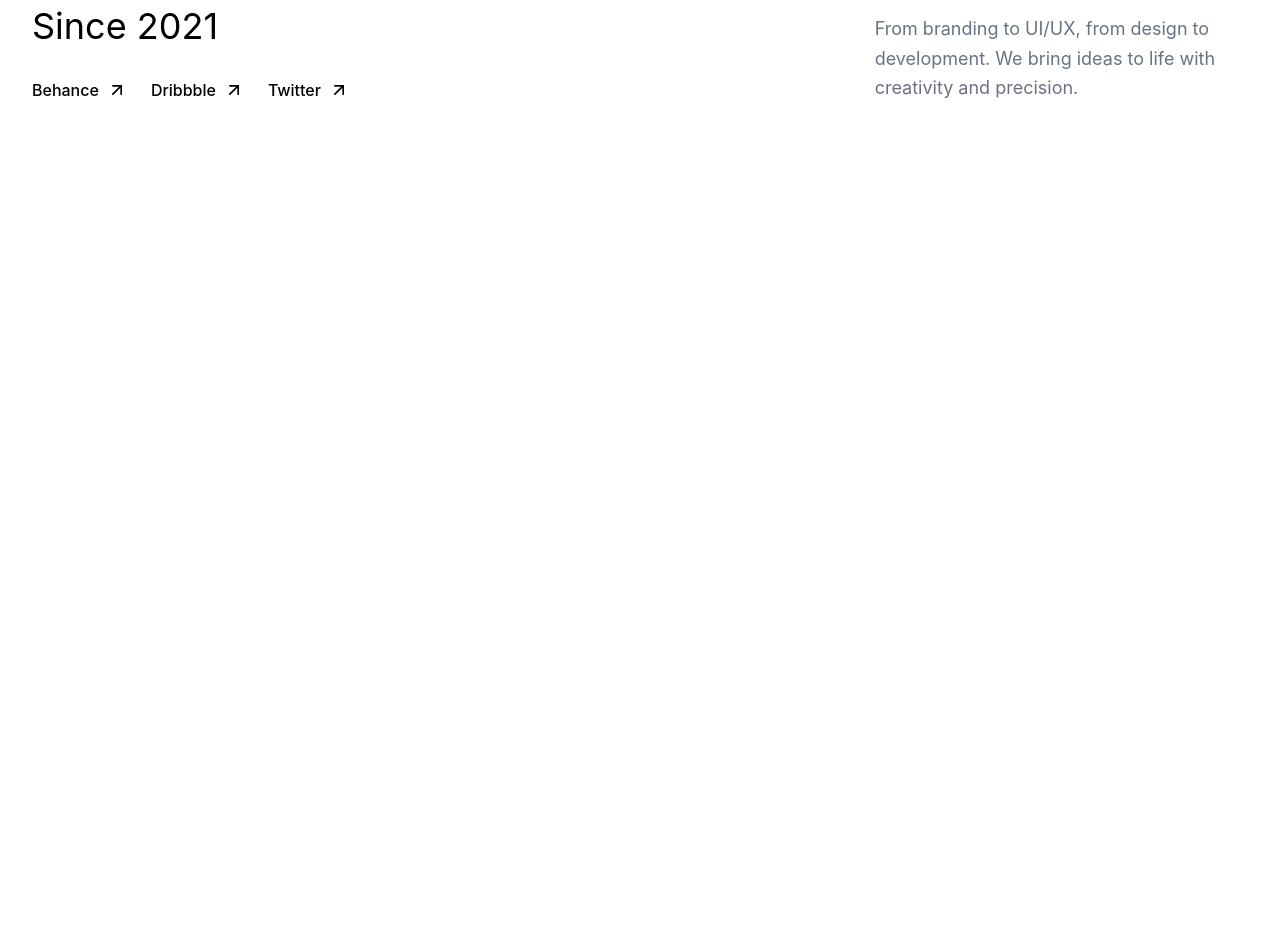
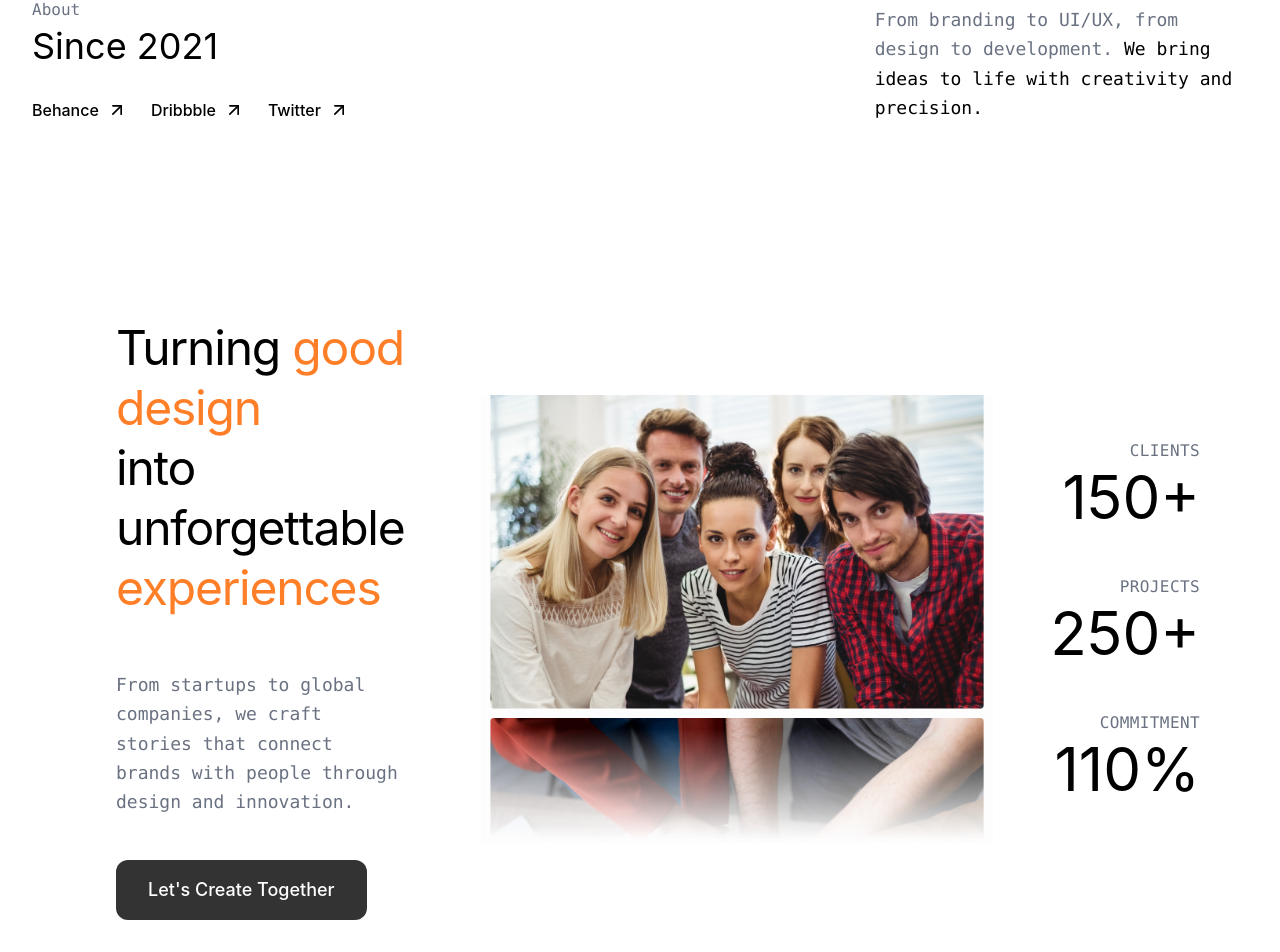
Before and after one commit to saifhusain62/Alvio_Client_Project, a React (Vite) app in the folder frontend/: page / in a window 1280 px wide. Shown: the part 688-1640 px from the top of the page. Before the commit the page ends 870 px from the top, so only its background shows below. Built offline with nearby package versions, Linux system fonts and the light colour scheme.

Commit message:
Home About us section Done

```diff
--- /dev/null
+++ b/frontend/src/components/HomeComponent/AboutHome.tsx
@@ -0,0 +1,88 @@
+// HeroSection.tsx
+import React from "react";
+import { Link } from "react-router-dom";
+import Aboutimg from '../../assets/aboutimg.png'
+
+const HeroSection: React.FC = () => {
+  return (
+    <section className="bg-white w-full min-h-screen flex items-center justify-center px-4 sm:px-6 md:px-10 lg:px-20 py-10 sm:py-16 md:py-20">
+      <div className="max-w-[1600px] w-full grid grid-cols-1 lg:grid-cols-[1fr_auto_1fr] gap-8 md:gap-6 lg:gap-10 items-center">
+
+        {/* ===================== LEFT SIDE ===================== */}
+        <div className="flex flex-col items-start gap-y-7 sm:gap-5 order-2 lg:order-1 text-center lg:text-left lg:items-start items-center p-9">
+
+          {/* Heading */}
+          <h1 className="text-3xl sm:text-4xl md:text-5xl lg:text-[3.25rem] xl:text-5xl font-normal leading-tight tracking-tight">
+            {/* <span className="text-black">Turning </span>
+            <span className="text-[#FF7E28]">good design</span>
+            <span className="text-black"> into unforgettable </span>
+            <span className="text-[#FF7E28]">experiences</span> */}
+            Turning <span className="text-[#FF7E28]">good design</span> <br /> into unforgettable <span className="text-[#FF7E28]">experiences</span>
+          </h1>
+
+          {/* Subtext */}
+          <p className="font-mono text-gray-500 text-sm sm:text-base md:text-lg max-w-xl leading-relaxed pt-8">
+            From startups to global companies, we craft stories that connect
+            brands with people through design and innovation.
+          </p>
+
+          {/* CTA Button */}
+          <Link
+            to="/contact"
+            className="bg-black/80 text-white px-6 sm:px-8 py-3 sm:py-4 rounded-xl text-sm sm:text-base md:text-lg font-medium hover:bg-gray-800 transition-colors duration-300 mt-4 sm:mt-6 inline-block pt-5"
+          >
+            Let's Create Together
+          </Link>
+        </div>
+
+        {/* =================== CENTER IMAGE =================== */}
+        <div className="flex items-center justify-center order-1 lg:order-2">
+          <div className="w-48 h-48 sm:w-56 sm:h-56 md:w-72 md:h-72 lg:w-80 lg:h-80 xl:w-[32rem] xl:h-[28rem] rounded-sm overflow-hidden ">
+            <img
+              src={Aboutimg}
+              alt="Creative design showcase"
+              className="w-full h-full object-cover"
+            />
+          </div>
+        </div>
+
+        {/* ==================== RIGHT SIDE ==================== */}
+        <div className="flex flex-row lg:flex-col items-center lg:items-end justify-center lg:justify-center gap-8 sm:gap-10 lg:gap-12 order-3 text-center lg:text-right">
+
+          {/* Clients */}
+          <div>
+            <p className="font-mono text-gray-500 text-xs sm:text-sm md:text-base tracking-wide uppercase">
+              Clients
+            </p>
+            <p className="text-3xl sm:text-4xl md:text-5xl lg:text-6xl font-normal text-black leading-none mt-1">
+              150+
+            </p>
+          </div>
+
+          {/* Projects */}
+          <div>
+            <p className="font-mono text-gray-500 text-xs sm:text-sm md:text-base tracking-wide uppercase">
+              Projects
+            </p>
+            <p className="text-3xl sm:text-4xl md:text-5xl lg:text-6xl font-normal text-black leading-none mt-1">
+              250+
+            </p>
+          </div>
+
+          {/* Commitment */}
+          <div>
+            <p className="font-mono text-gray-500 text-xs sm:text-sm md:text-base tracking-wide uppercase">
+              Commitment
+            </p>
+            <p className="text-3xl sm:text-4xl md:text-5xl lg:text-6xl font-normal text-black leading-none mt-1">
+              110%
+            </p>
+          </div>
+        </div>
+
+      </div>
+    </section>
+  );
+};
+
+export default HeroSection;
--- a/frontend/src/components/HomeComponent/HeroHome.tsx
+++ b/frontend/src/components/HomeComponent/HeroHome.tsx
@@ -19,13 +19,13 @@ const HeroSection: React.FC = () => {
           </h1>
 
           {/* Subtitle */}
-          <p className="text-gray-500 text-base sm:text-lg md:text-xl lg:text-2xl max-w-3xl px-4">
+          <p className="text-gray-500 text-base sm:text-lg md:text-xl lg:text-2xl max-w-3xl px-4 pt-5 font-mono">
             We Craft Experiences that connect brands with people and turn ideas into impact
           </p>
 
           {/* CTA Button */}
           <Link
-            href="/contact"
+            to="/contact"
             className="bg-black/80 text-white px-6 sm:px-8 py-3 sm:py-4 rounded-xl text-sm sm:text-base md:text-lg font-medium hover:bg-gray-800 transition-colors duration-300 mt-4 sm:mt-6"
           >
             Let's Create Together
@@ -41,13 +41,13 @@ const HeroSection: React.FC = () => {
             <div className="space-y-10">
               {/* Projects */}
               <div>
-                <p className="text-gray-500 text-sm sm:text-base mb-1">Projects</p>
+                <p className="text-gray-500 text-sm sm:text-base mb-1 font-mono">Projects</p>
                 <p className="text-black text-2xl sm:text-3xl md:text-4xl font-normal">More than 250</p>
               </div>
 
               {/* About */}
               <div>
-                <p className="text-gray-500 text-sm sm:text-base mb-1 ">About</p>
+                <p className="text-gray-500 text-sm sm:text-base mb-1 font-mono">About</p>
                 <p className="text-black text-2xl sm:text-3xl md:text-4xl font-normal">Since 2021</p>
               </div>
             </div>
@@ -91,8 +91,8 @@ const HeroSection: React.FC = () => {
 
           {/* Right Section - Description */}
           <div className="flex items-end float-end ">
-            <p className="text-gray-500 text-md sm:text-base md:text-lg leading-relaxed ">
-              From branding to UI/UX, from design to development. We bring ideas to life with creativity and precision.
+            <p className="text-gray-500 text-md sm:text-base md:text-lg leading-relaxed font-mono ">
+              From branding to UI/UX, from design to development. <span className='text-black'>We bring ideas to life with creativity and precision.</span>
             </p>
           </div>
         </div>
--- a/frontend/src/pages/Home.tsx
+++ b/frontend/src/pages/Home.tsx
@@ -1,10 +1,12 @@
 import React from 'react';
 import HeroSection from '../components/HomeComponent/HeroHome';
+import AboutHomeSection from '../components/HomeComponent/AboutHome'
 
 const Home: React.FC = () => {
   return (
    <div>
     <HeroSection/>
+    <AboutHomeSection/>
    </div>
   );
 };
```
Also changed, not shown: frontend/src/assets/aboutimg.png (added).
